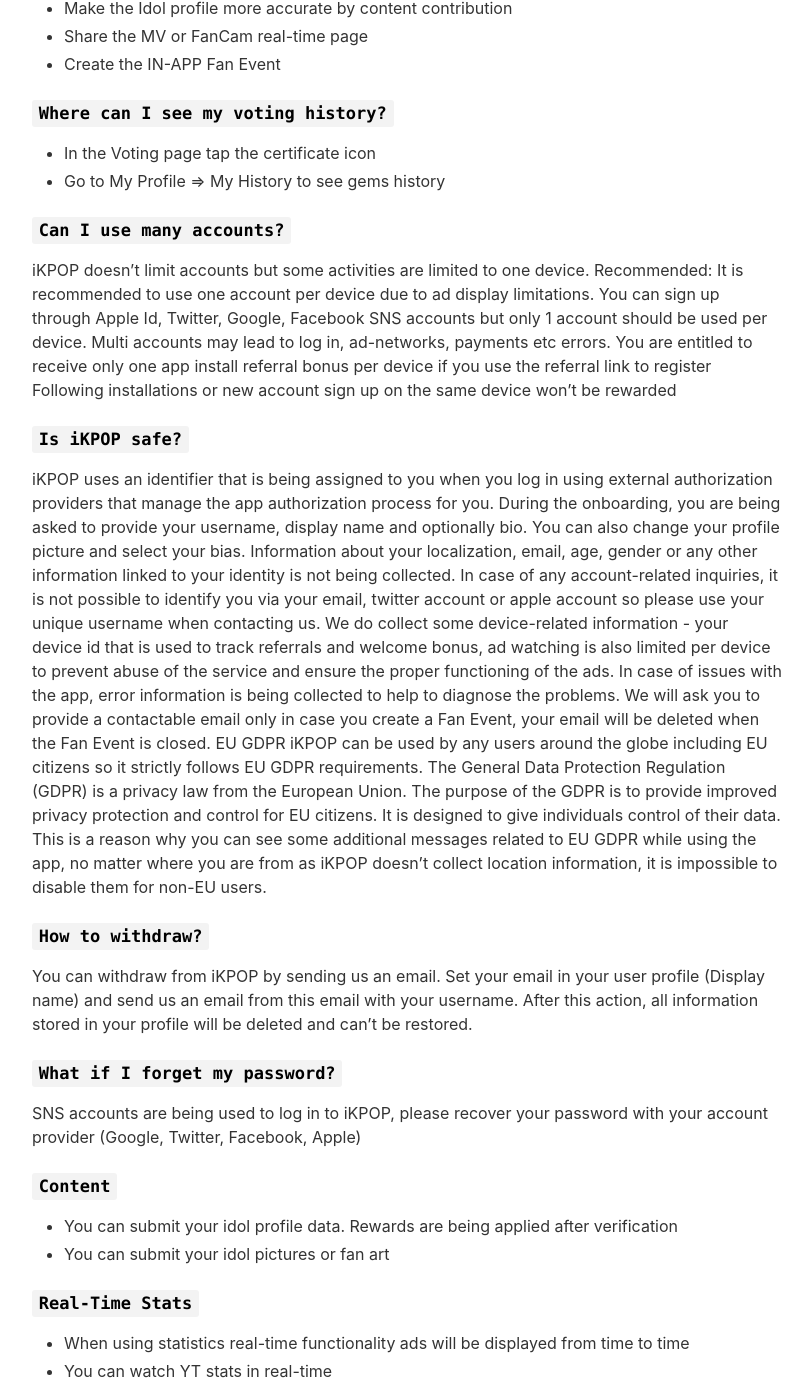
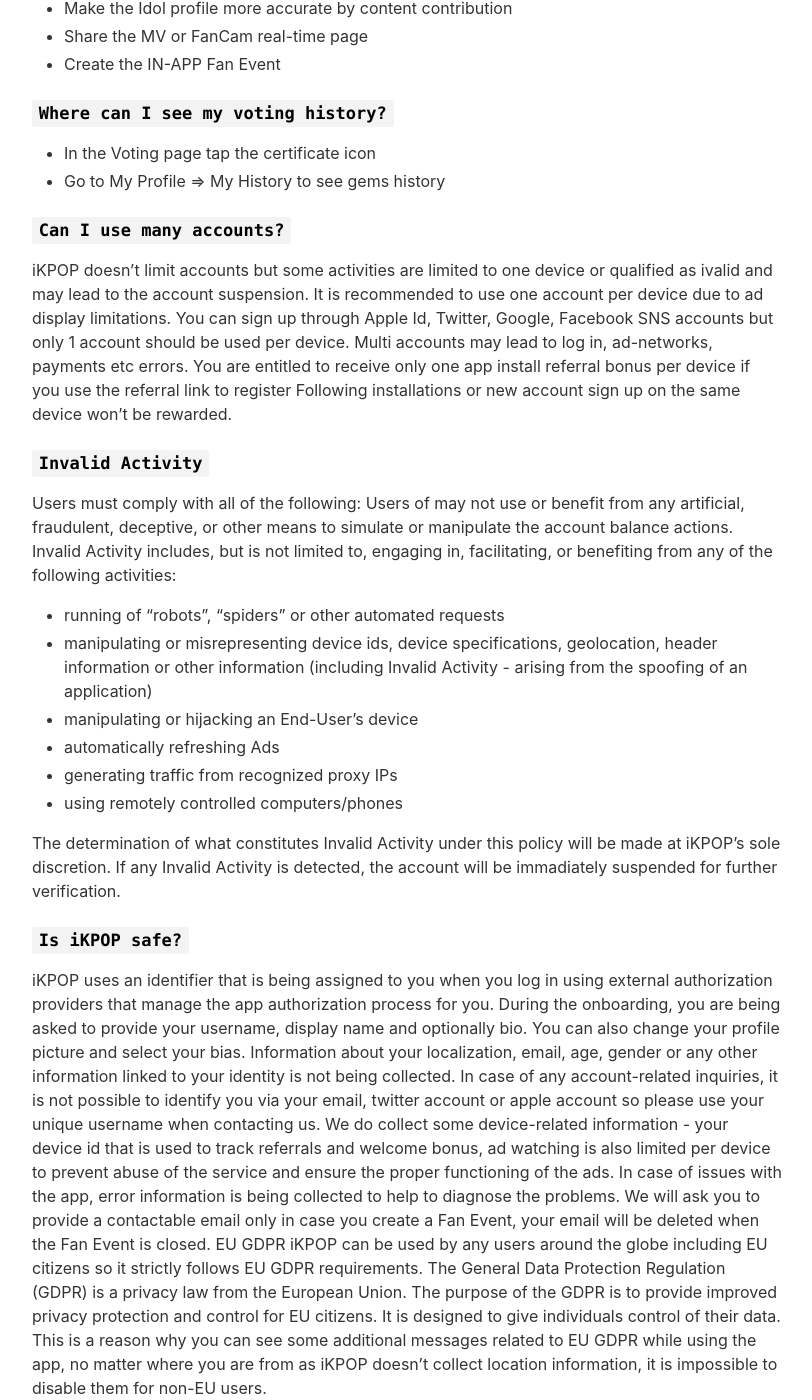
Before and after one commit to kapp7/app, a Jekyll site: the page built from _pages/en/qa.md, in a window 1280 px wide and 1400 px high, scrolled down 4906 px. Shown: the whole window, without its empty margins (233-1045 px from the left). Built offline with Jekyll 4.4.1, drawn with Linux system fonts in a browser that asks for light colours; nearby versions of some CDN libraries.

Commit message:
Update qa.md

```diff
--- a/_pages/en/qa.md
+++ b/_pages/en/qa.md
@@ -161,12 +161,26 @@
  - In the Voting page tap the certificate icon
  - Go to My Profile => My History to see gems history
 
+### `Can I use many accounts?`
+iKPOP doesn't limit accounts but some activities are limited to one device or qualified as ivalid and may lead to the account suspension.
+It is recommended to use one account per device due to ad display limitations. You can sign up through Apple Id, Twitter, Google, Facebook SNS accounts but only 1 account should be used per device. Multi accounts may lead to log in, ad-networks, payments etc errors.
+You are entitled to receive only one app install referral bonus per device if you use the referral link to register
+Following installations or new account sign up on the same device won't be rewarded.
 
-### `Can I use many accounts?`
-iKPOP doesn't limit accounts but some activities are limited to one device.
-Recommended: It is recommended to use one account per device due to ad display limitations. You can sign up through Apple Id, Twitter, Google, Facebook SNS accounts but only 1 account should be used per device. Multi accounts may lead to log in, ad-networks, payments etc errors.
-You are entitled to receive only one app install referral bonus per device if you use the referral link to register
-Following installations or new account sign up on the same device won't be rewarded
+### `Invalid Activity`
+Users must comply with all of the following:
+Users of may not use or benefit from any artificial, fraudulent, deceptive, or other means to simulate or manipulate the account balance actions.
+Invalid Activity includes, but is not limited to, engaging in, facilitating, or benefiting from any of the following activities:
+
+- running of “robots”, “spiders” or other automated requests
+- manipulating or misrepresenting device ids, device specifications, geolocation, header information or other information (including Invalid Activity - arising from the spoofing of an application)
+- manipulating or hijacking an End-User’s device
+- automatically refreshing Ads
+- generating traffic from recognized proxy IPs
+- using remotely controlled computers/phones
+
+The determination of what constitutes Invalid Activity under this policy will be made at iKPOP’s sole discretion.
+If any Invalid Activity is detected, the account will be immadiately suspended for further verification.
 
 ### `Is iKPOP safe?`
 iKPOP uses an identifier that is being assigned to you when you log in using external authorization providers that manage the app authorization process for you. During the onboarding, you are being asked to provide your username, display name and optionally bio. You can also change your profile picture and select your bias. Information about your localization, email, age, gender or any other information linked to your identity is not being collected. In case of any account-related inquiries, it is not possible to identify you via your email, twitter account or apple account so please use your unique username when contacting us. We do collect some device-related information - your device id that is used to track referrals and welcome bonus, ad watching is also limited per device to prevent abuse of the service and ensure the proper functioning of the ads. In case of issues with the app, error information is being collected to help to diagnose the problems.
```
